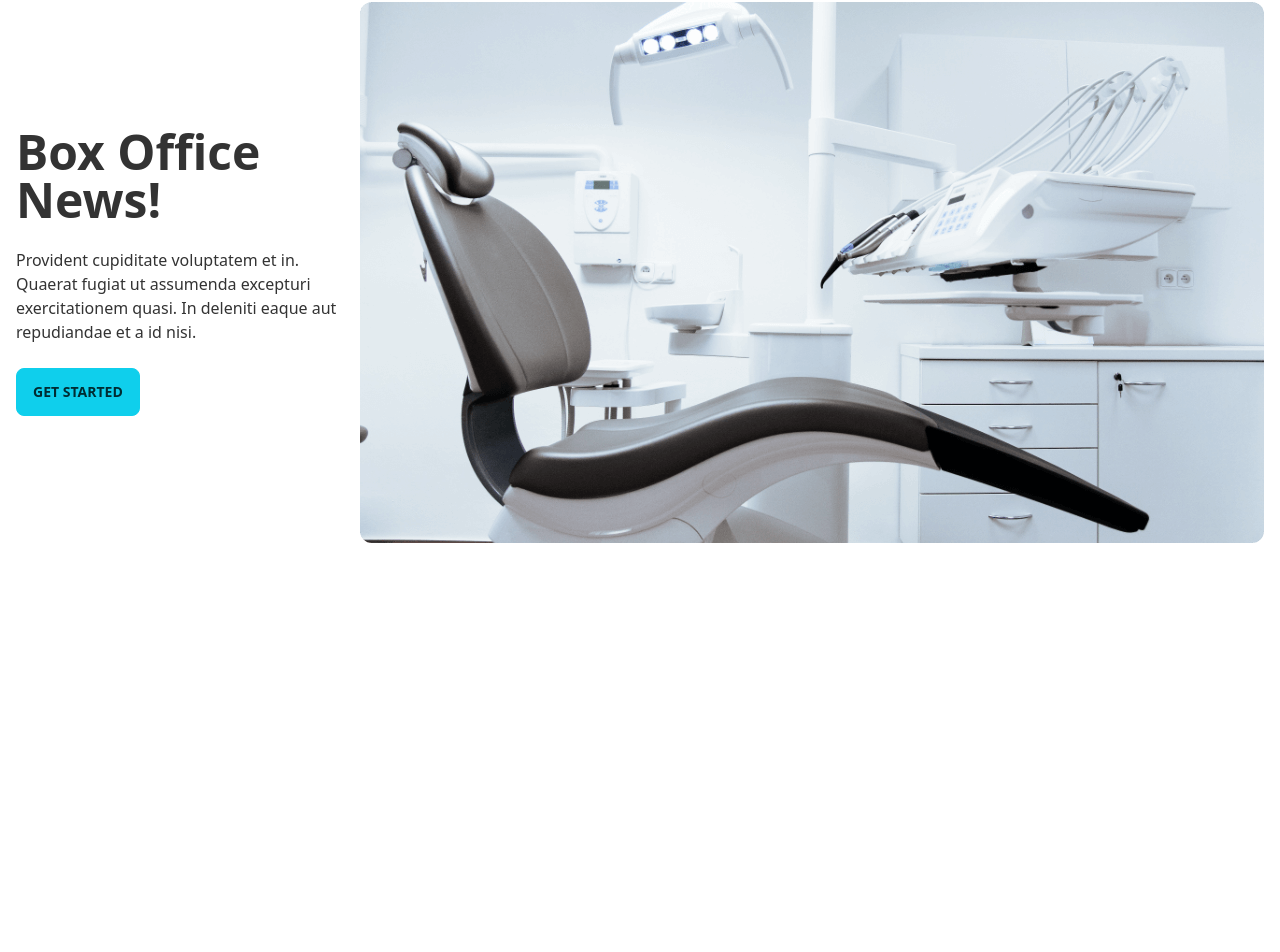
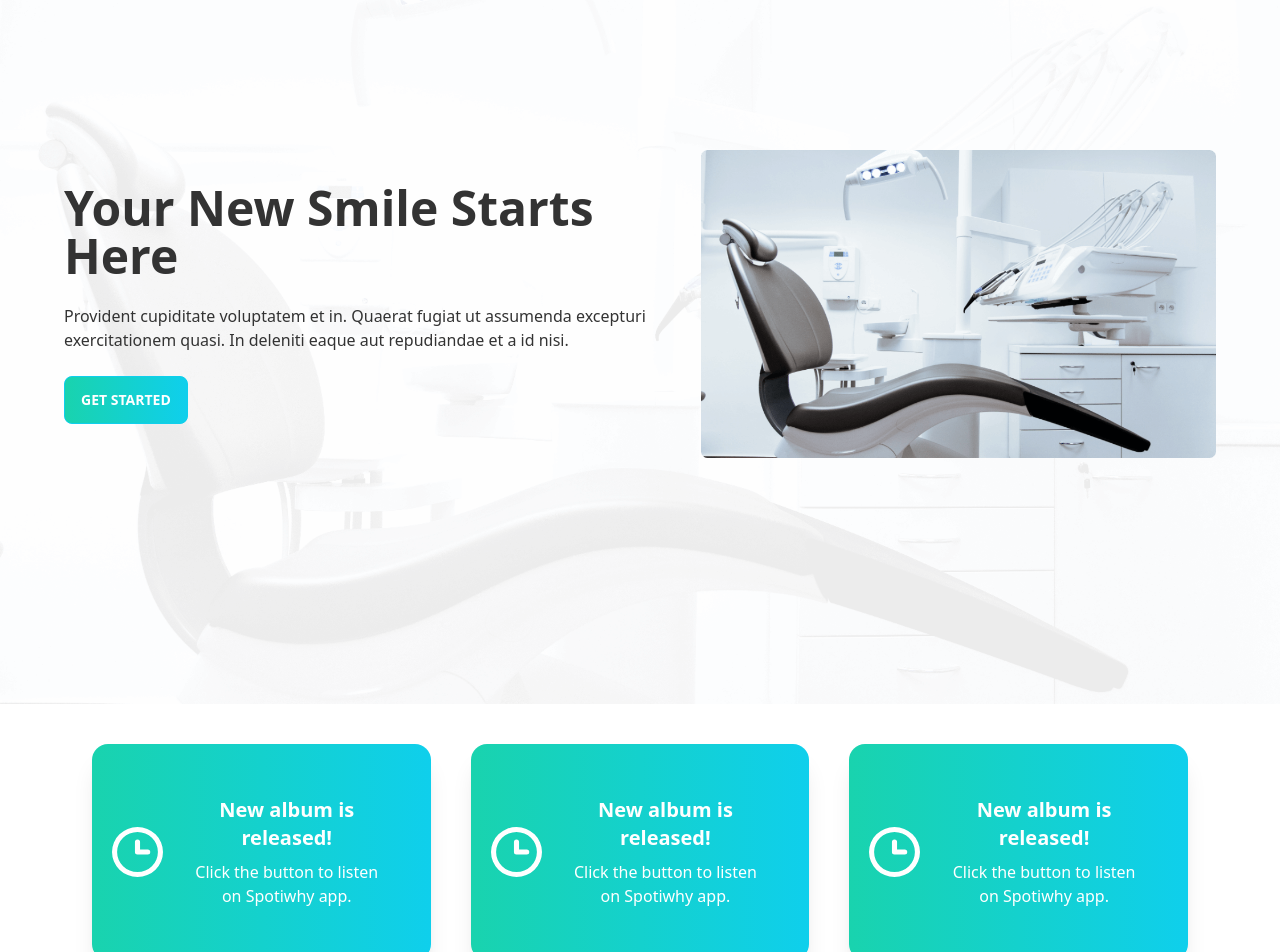
Before and after one commit to rakibahmeddev/doctor-portal, a React (Create React App) app: page / in a window 1280 px wide. Shown: the part 192-1144 px from the top of the page. Before the commit the page ends 864 px from the top, so only its background shows below. Built offline with nearby package versions, Linux system fonts and the light colour scheme.

Commit message:
info-card added

```diff
--- a/src/Pages/Home/Banner.js
+++ b/src/Pages/Home/Banner.js
@@ -3,17 +3,21 @@
 
 const Banner = () => {
   return (
-    <div class="hero min-h-screen bg-white">
+    <div class="bg-[url('/src/assets/images/bg.png')] hero min-h-screen bg-white px-12 banner-bg">
       <div class="hero-content flex-col lg:flex-row-reverse">
-        <img src={chair} alt="banner" />
         <div>
-          <h1 class="text-5xl font-bold">Box Office News!</h1>
+          <img src={chair} alt="banner" />
+        </div>
+        <div>
+          <h1 class="text-5xl font-bold">Your New Smile Starts Here</h1>
           <p class="py-6">
             Provident cupiditate voluptatem et in. Quaerat fugiat ut assumenda
             excepturi exercitationem quasi. In deleniti eaque aut repudiandae et
             a id nisi.
           </p>
-          <button class="btn btn-primary">Get Started</button>
+          <button class="btn btn-primary uppercase text-white font-bold bg-gradient-to-r from-secondary to-primary">
+            Get Started
+          </button>
         </div>
       </div>
     </div>
--- a/src/Pages/Home/Home.js
+++ b/src/Pages/Home/Home.js
@@ -1,10 +1,12 @@
 import React from "react";
 import Banner from "./Banner";
+import Info from "./Info";
 
 const Home = () => {
   return (
     <div>
       <Banner></Banner>
+      <Info></Info>
     </div>
   );
 };
--- /dev/null
+++ b/src/Pages/Home/Info.js
@@ -0,0 +1,15 @@
+import React from "react";
+import InfoCard from "./InfoCard";
+import clock from "../../assets/icons/clock.svg";
+
+const Info = () => {
+  return (
+    <div className="grid grid-cols-1 md:grid-cols-2 lg:grid-cols-3 gap-4 mx-20 my-10">
+      <InfoCard img={clock}></InfoCard>
+      <InfoCard img={clock}></InfoCard>
+      <InfoCard img={clock}></InfoCard>
+    </div>
+  );
+};
+
+export default Info;
--- /dev/null
+++ b/src/Pages/Home/InfoCard.js
@@ -0,0 +1,17 @@
+import React from "react";
+
+const InfoCard = ({ img }) => {
+  return (
+    <div class="card lg:card-side text-white shadow-xl bg-gradient-to-r from-secondary to-primary mx-3 px-5 py-5 text-center">
+      <figure>
+        <img src={img} alt="Album" />
+      </figure>
+      <div class="card-body">
+        <h2 class="card-title mx-auto">New album is released!</h2>
+        <p>Click the button to listen on Spotiwhy app.</p>
+      </div>
+    </div>
+  );
+};
+
+export default InfoCard;
--- a/src/Pages/Shared/Navbar.js
+++ b/src/Pages/Shared/Navbar.js
@@ -25,7 +25,7 @@
     </>
   );
   return (
-    <div class="navbar bg-base-100">
+    <div class="navbar bg-base-100 py-6 sm:px-5 md:px-14 lg:px-20">
       <div class="navbar-start">
         <div class="dropdown">
           <label tabindex="0" class="btn btn-ghost lg:hidden">
--- a/tailwind.config.js
+++ b/tailwind.config.js
@@ -1,7 +1,11 @@
 module.exports = {
   content: ["./src/**/*.{js,jsx,ts,tsx}"],
   theme: {
-    extend: {},
+    extend: {
+      backgroundImage: {
+        "banner-bg": "url('/src/assets/images/bg.png')",
+      },
+    },
   },
   daisyui: {
     themes: [
```
